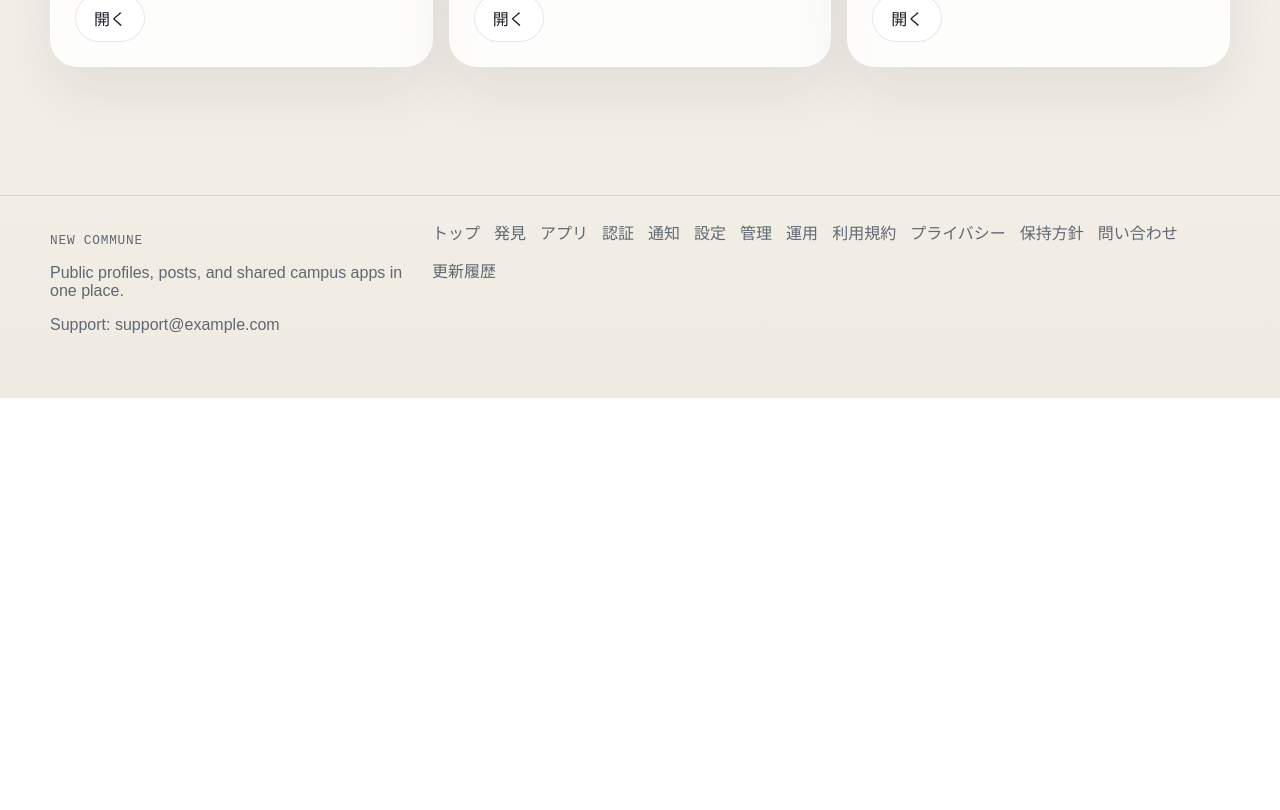
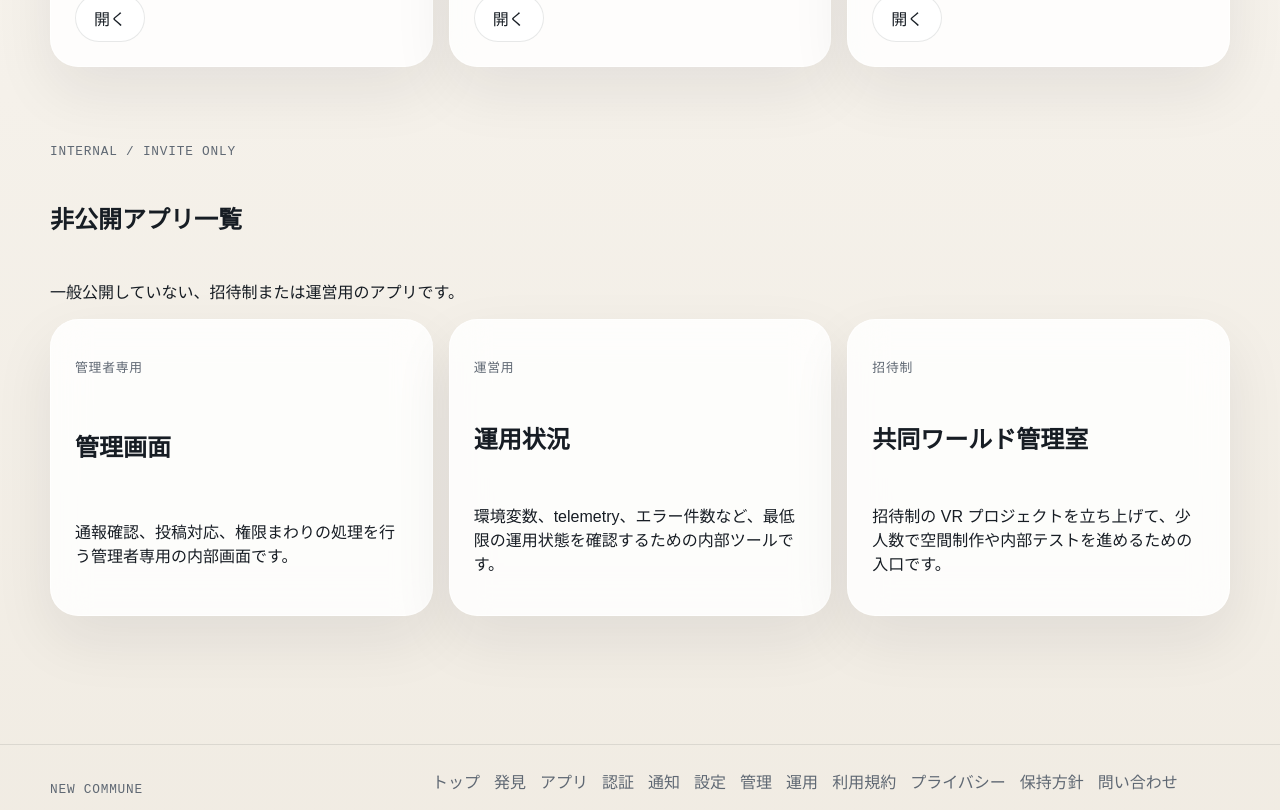
Before and after one commit to KaitoSado/private-field-homepage, a Next.js app: page /apps in a window 1280 px wide. Shown: the part 760-1570 px from the top of the page. Before the commit the page ends 1158 px from the top, so only its background shows below. Built offline with nearby package versions, Linux system fonts and the light colour scheme; no server answers.

Commit message:
Add private apps section

```diff
--- a/app/apps/page.js
+++ b/app/apps/page.js
@@ -53,6 +53,24 @@ const plannedApps = [
   }
 ];
 
+const privateApps = [
+  {
+    name: "管理画面",
+    body: "通報確認、投稿対応、権限まわりの処理を行う管理者専用の内部画面です。",
+    status: "管理者専用"
+  },
+  {
+    name: "運用状況",
+    body: "環境変数、telemetry、エラー件数など、最低限の運用状態を確認するための内部ツールです。",
+    status: "運営用"
+  },
+  {
+    name: "共同ワールド管理室",
+    body: "招待制の VR プロジェクトを立ち上げて、少人数で空間制作や内部テストを進めるための入口です。",
+    status: "招待制"
+  }
+];
+
 export default function AppsPage() {
   return (
     <main className="shell">
@@ -76,6 +94,24 @@ export default function AppsPage() {
           </article>
         ))}
       </section>
+
+      <section className="section-grid">
+        <div className="section-copy">
+          <p className="eyebrow">Internal / Invite Only</p>
+          <h2>非公開アプリ一覧</h2>
+          <p>一般公開していない、招待制または運営用のアプリです。</p>
+        </div>
+      </section>
+
+      <section className="card-grid">
+        {privateApps.map((app) => (
+          <article key={app.name} className="surface feature-card">
+            <p className="eyebrow">{app.status}</p>
+            <h2>{app.name}</h2>
+            <p>{app.body}</p>
+          </article>
+        ))}
+      </section>
     </main>
   );
 }
```
Also changed, not shown: 2 other files (tests, documents, lock files or other folders).
